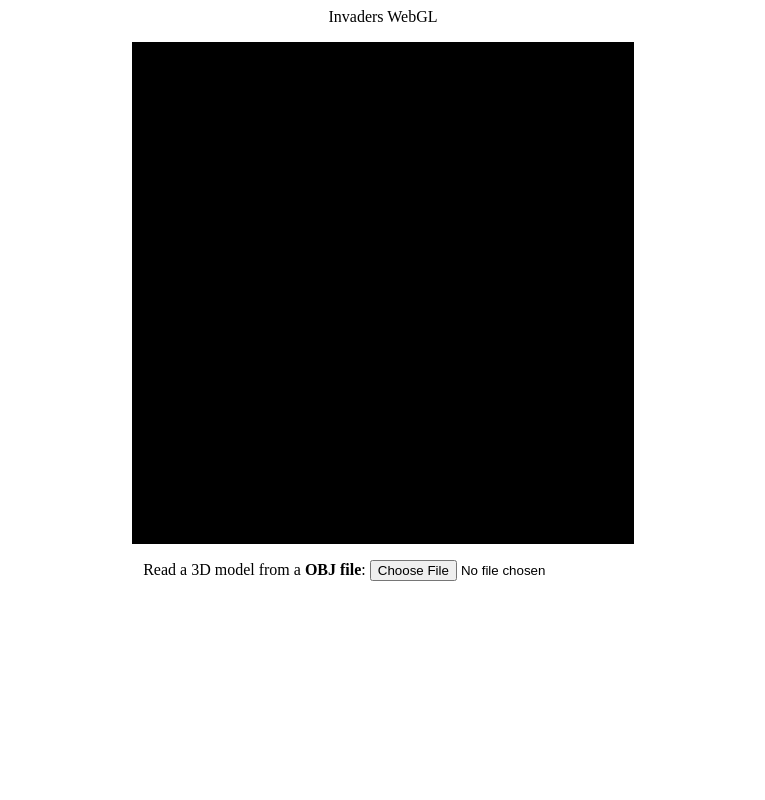
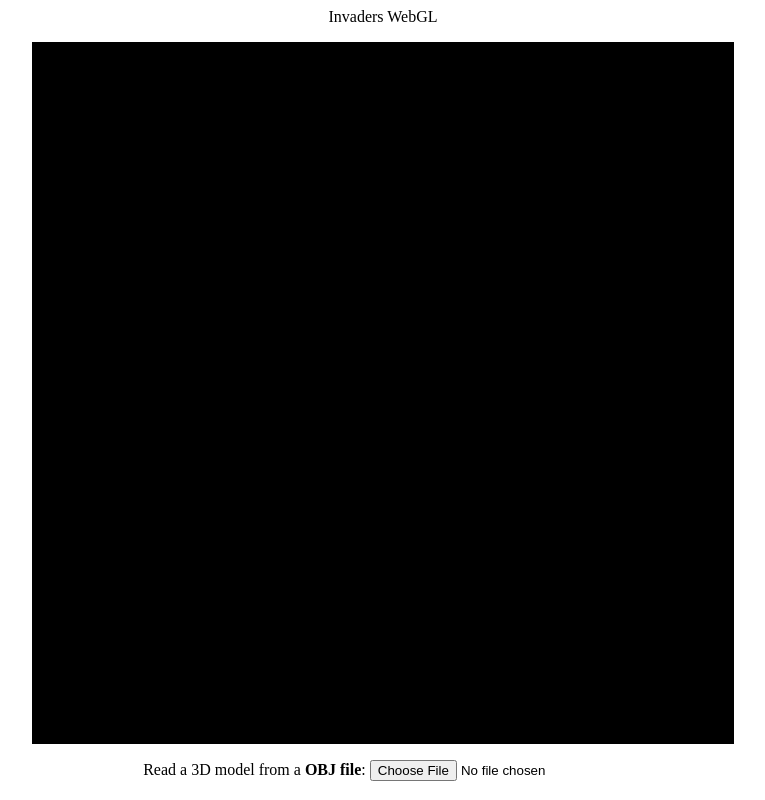
Before and after one commit to nmssilva/webvadersgl, a plain HTML site: page game/index.html in a window 1280 px wide. Shown: the whole page, without its empty margins (257-1022 px from the left). Drawn offline with Linux system fonts and the light colour scheme.

Commit message:
Major task right now is to make to program open OBJ files automatically. Commiting minor changes.

```diff
--- a/game/index.html
+++ b/game/index.html
@@ -71,7 +71,7 @@
 
 		<p>Invaders WebGL</p>
 
-		<canvas id="my-canvas" style="border:1px solid #000000; background-color: #000;" width="500" height="500"></canvas>
+		<canvas id="my-canvas" style="border:1px solid #000000; background-color: #000;" width="700" height="700"></canvas>
 
         <p>Read a 3D model from a <b>OBJ file</b>:
 
--- a/game/index.js
+++ b/game/index.js
@@ -144,6 +144,8 @@ var colors = [
 // Handling the Vertex and the Color Buffers
 
 function initBuffers() {
+
+
 
 	// Coordinates
 
@@ -407,7 +409,7 @@ function drawModel( angleXX, angleYY, angleZZ,
 
 	mvMatrix = mult( mvMatrix, rotationXXMatrix( - 90 ) );
 
-	mvMatrix = mult( mvMatrix, scalingMatrix( sx, sy, sz ) );
+	mvMatrix = mult( mvMatrix, scalingMatrix( 0.1, 0.1, 0.1 ) );
 
 	// Passing the Model View Matrix to apply the current transformation
 
@@ -453,7 +455,6 @@ function drawScene() {
 	// Global transformation !!
 
 	globalTz = -2.5;
-
 
 	// Passing the Projection Matrix to apply the current projection
 
@@ -564,7 +565,32 @@ function outputInfos(){
 
 //-----------------------------
 
-function drawline1(sp,x,y){
+function initaliens(){
+
+	var rows = ['invader3.obj','invader2.obj','invader2.obj',
+				'invader1.obj','invader1.obj'];
+
+	for (var i = 0, len = rows.length; i < len; i++) {
+		for (var j = 0; j < 10; j++) {
+
+			// create right offseted alien and push to alien
+			// array
+
+			console.log(rows[i]);
+			readOBJ(rows[i]);
+
+
+		}
+	}
+
+}
+
+function readOBJ(file){
+
+	console.log("what")
+
+	document.getElementById("obj-file").onchange(file);
+
 
 }
 
@@ -582,9 +608,13 @@ function setEventListeners(){
 
 	// http://stackoverflow.com/questions/23331546/how-to-use-javascript-to-read-local-text-file-and-read-line-by-line
 
-	document.getElementById("obj-file").onchange = function(){
+	document.getElementById("obj-file").onchange = function(file){
 
-		var file = this.files[0];
+		console.log("file:", file);
+
+		if (file.length < 1){
+			file = this.files[0];
+		}
 
 		var reader = new FileReader();
 
@@ -730,5 +760,7 @@ function runWebGL() {
 
 	tick();		// NEW --- A timer controls the rendering / animation
 
+	initaliens();
+
 	outputInfos();
 }
```
